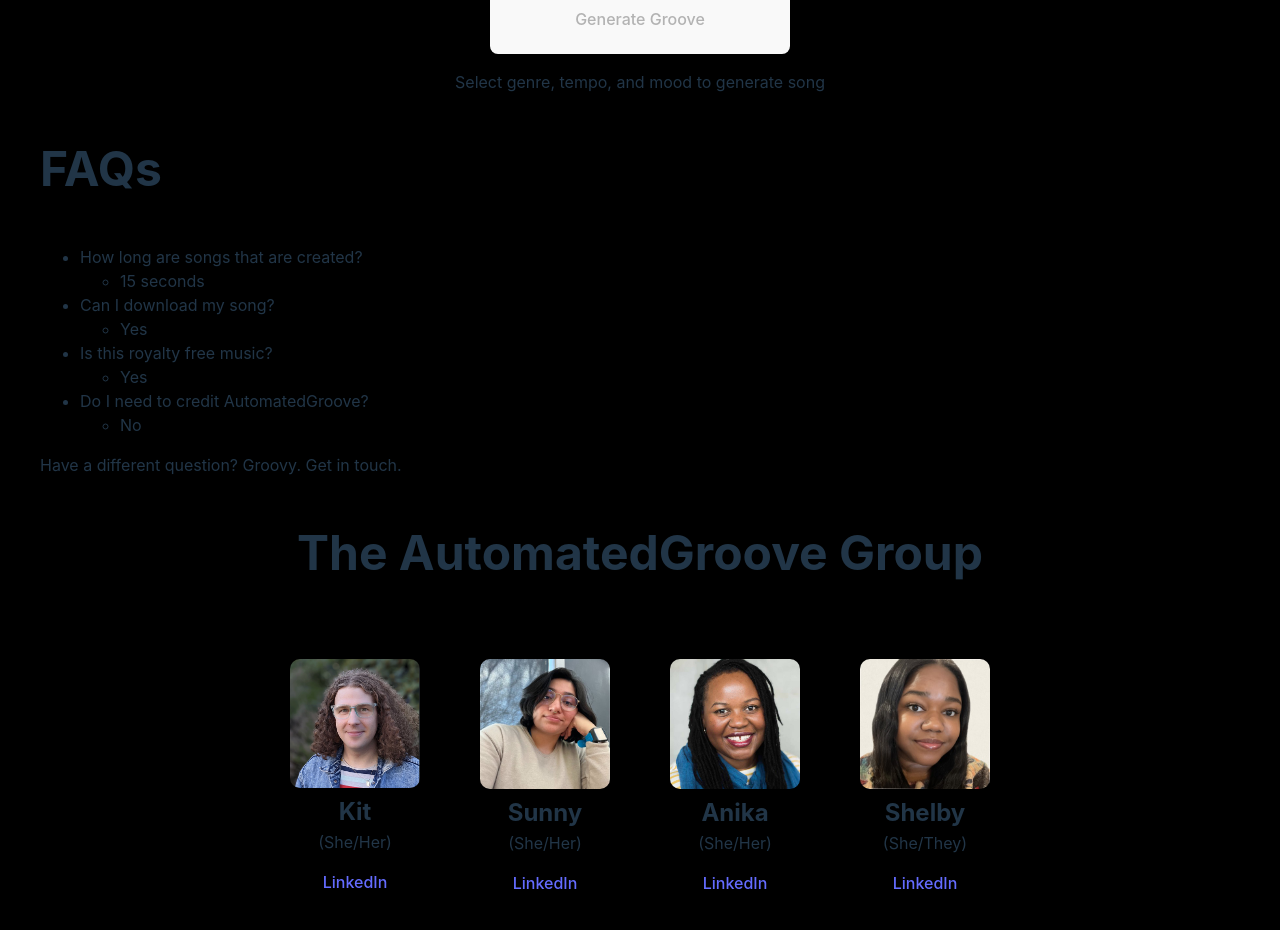
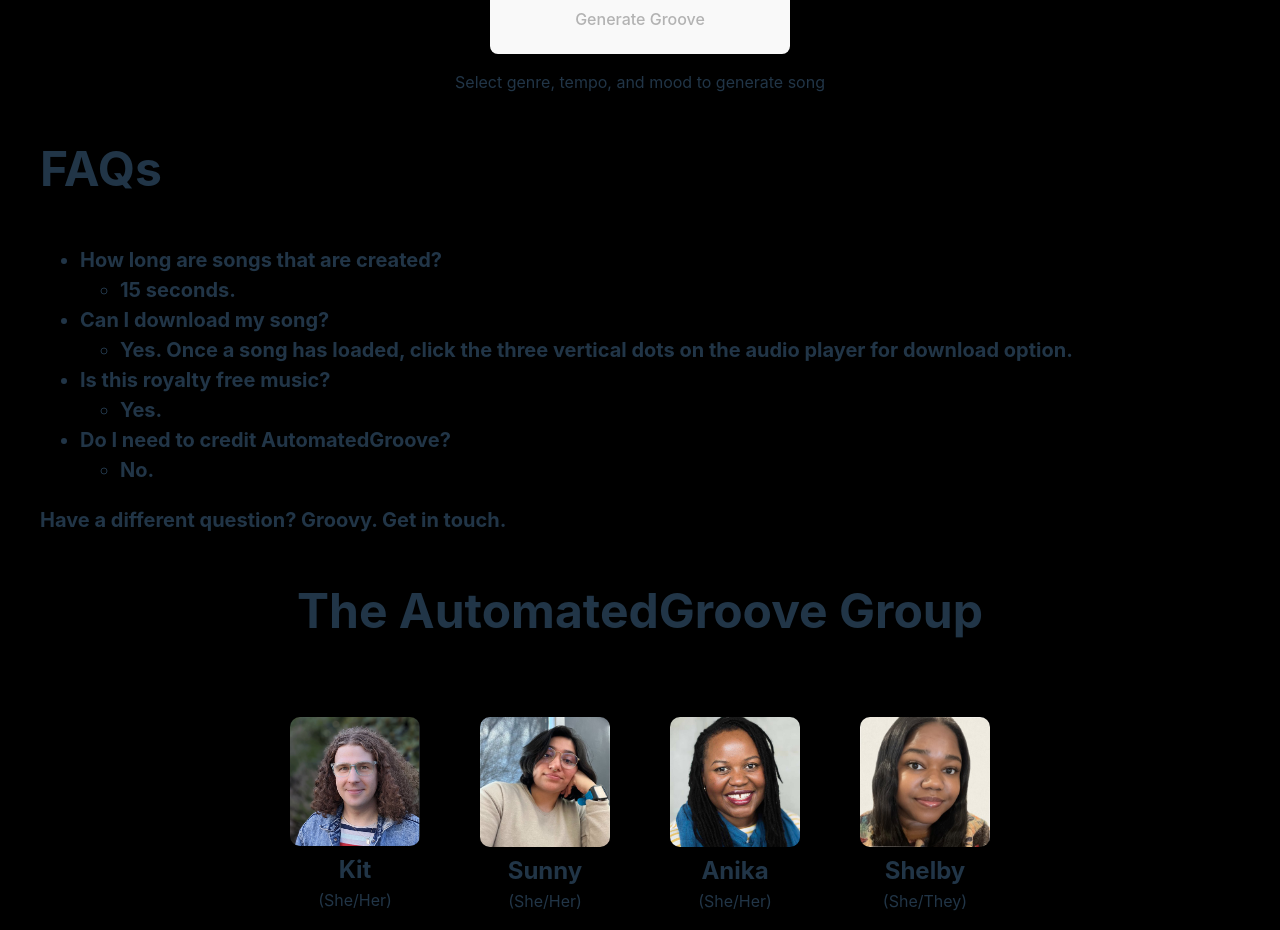
Before and after one commit to anika-sw/ag_frontend, a React (Vite) app: page / in a window 1280 px wide. Shown: the part 1420-2350 px from the top of the page. Built offline with nearby package versions, Linux system fonts and the light colour scheme; no server answers.

Commit message:
cleans up faq

```diff
--- a/src/App.css
+++ b/src/App.css
@@ -13,6 +13,11 @@
   text-align: center;
   justify-content: center;
   background-color: #000000;
+}
+
+.faq {
+  font-size: 1.25rem;
+  font-weight: bolder;
 }
 
 .landing-page {
--- a/src/App.tsx
+++ b/src/App.tsx
@@ -170,13 +170,13 @@
           <h2>FAQs</h2>
           <ul>
             <li>How long are songs that are created?</li>
-            <ul><li>15 seconds</li></ul>
+            <ul><li>15 seconds.</li></ul>
             <li>Can I download my song?</li>
-            <ul><li>Yes</li></ul>
+            <ul><li>Yes.  Once a song has loaded, click the three vertical dots on the audio player for download option. </li></ul>
             <li>Is this royalty free music?</li>
-            <ul><li>Yes</li></ul>
+            <ul><li>Yes.</li></ul>
             <li>Do I need to credit AutomatedGroove?</li>
-            <ul><li>No</li></ul>
+            <ul><li>No.</li></ul>
           </ul>
           <p>Have a different question? Groovy. Get in touch.</p>
         </div>
```
